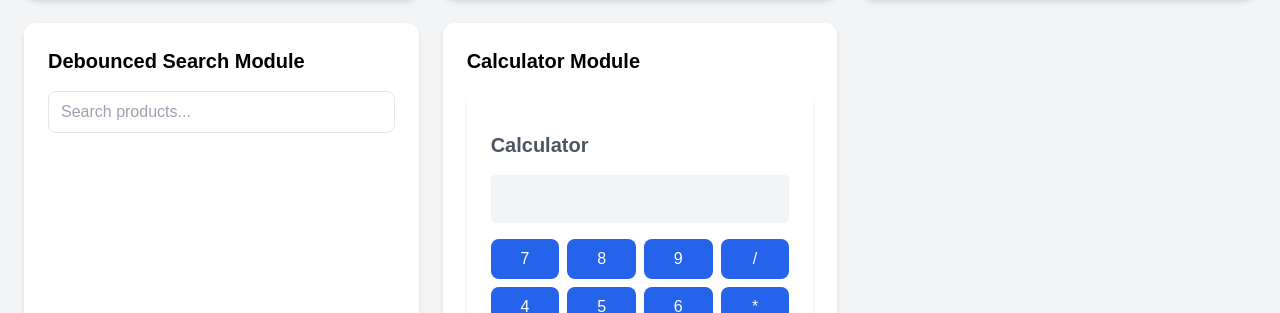
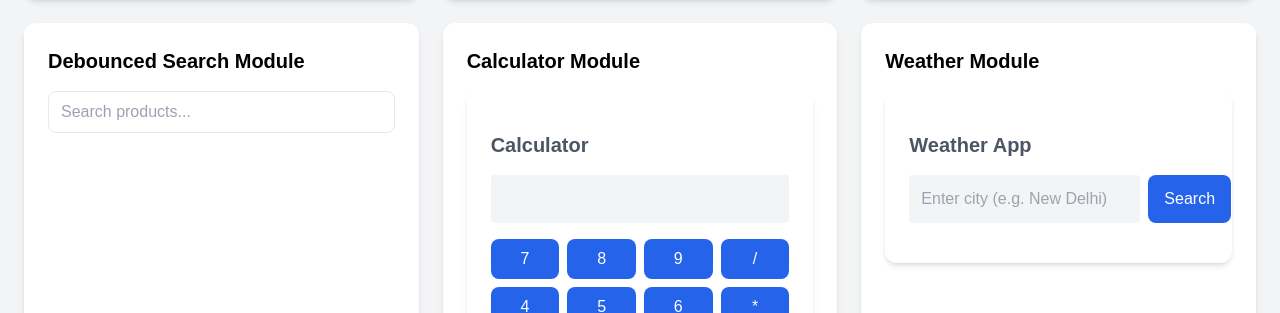
Before and after one commit to Ashu11122000/smart-dashboard, a React (Vite) app: page / in a window 1280 px wide. Shown: the part 449-762 px from the top of the page. Built offline with nearby package versions, Linux system fonts and the light colour scheme; no server answers.

Commit message:
Weather Module Done

```diff
--- a/src/App.jsx
+++ b/src/App.jsx
@@ -10,6 +10,7 @@ import UserForm from './components/form/UserForm';
 import TodoList from './components/todo/TodoList';
 import DebouncedSearch from './components/search/DebounceSearch';
 import Calculator from './components/calculator/Calculator';
+import Weather from './components/weather/Weather';
 
 // Main app
 export default function App() {
@@ -42,6 +43,10 @@ export default function App() {
           <Card title="Calculator Module">
             <Calculator />
           </Card>
+
+          <Card title="Weather Module">
+            <Weather />
+          </Card>
         </div>
       </main>
     </div>
--- a/src/components/weather/Weather.jsx
+++ b/src/components/weather/Weather.jsx
@@ -0,0 +1,96 @@
+import { useState } from "react";
+import Card from "../common/Card";
+import Button from "../common/Button";
+import Loader from "../common/Loader";
+import { fetchWeather } from "../../services/weatherApi";
+
+export default function Weather() {
+    const [city, setCity] = useState("");
+    const [weather, setWeather] = useState(null);
+    const [loading, setLoading] = useState(false);
+    const [error, setError] = useState("");
+
+    async function handleSearch() {
+        if (!city.trim()) {
+            setError("Please enter a city name");
+            setWeather(null);
+            return;
+        }
+
+        try {
+            setLoading(true);
+            setError("");
+            setWeather(null);
+
+            const data = await fetchWeather(city);
+            setWeather(data);
+        } catch (err) {
+            console.log(err.response?.data || err.message);
+
+            if (err.response?.status === 401) {
+                setError("Invalid API key");
+            } else if (err.response?.status === 400) {
+                setError("City not found");
+            } else if (err.message === "Missing API key") {
+                setError("Weather API key missing");
+            } else {
+                setError("Something went wrong");
+            }
+        } finally {
+            setLoading(false);
+        }
+    }
+
+    return (
+        <Card>
+            <h2 className="text-xl font-bold mb-4">Weather App</h2>
+
+            <div className="flex gap-2 mb-4">
+                <input
+                    type="text"
+                    placeholder="Enter city (e.g. New Delhi)"
+                    value={city}
+                    onChange={(e) => setCity(e.target.value)}
+                    className="flex-1 p-3 rounded bg-gray-100 text-black outline-none"
+                />
+
+                <Button
+                    onClick={handleSearch}
+                    className="bg-blue-500 hover:bg-blue-600"
+                >
+                    Search
+                </Button>
+            </div>
+
+            {loading && <Loader />}
+
+            {error && (
+                <p className="text-red-500 font-medium">{error}</p>
+            )}
+
+            {weather && (
+            <div className="space-y-2 text-gray-800">
+                <p>
+                    <strong>City:</strong> {weather.location.name}, {weather.location.country}
+                </p>
+
+                <p>
+                    <strong>Temperature:</strong> {weather.current.temp_c}°C
+                </p>
+
+                <p>
+                    <strong>Condition:</strong> {weather.current.condition.text}
+                </p>
+
+                <p>
+                    <strong>Humidity:</strong> {weather.current.humidity}%
+                </p>
+
+                <p>
+                    <strong>Wind Speed:</strong> {weather.current.wind_kph} kph
+                </p>
+            </div>
+        )}
+    </Card>
+    );
+}
--- a/src/services/weatherApi.js
+++ b/src/services/weatherApi.js
@@ -0,0 +1,22 @@
+import axios from "axios";
+
+const API_KEY = import.meta.env.VITE_WEATHER_API_KEY;
+
+export async function fetchWeather(city) {
+    if (!API_KEY) {
+        throw new Error("Missing API key");
+    }
+
+    const response = await axios.get(
+        "https://api.weatherapi.com/v1/current.json",
+        {
+            params: {
+                key: API_KEY,
+                q: city,
+                aqi: "no",
+            },
+        }
+    );
+
+    return response.data;
+}
```
